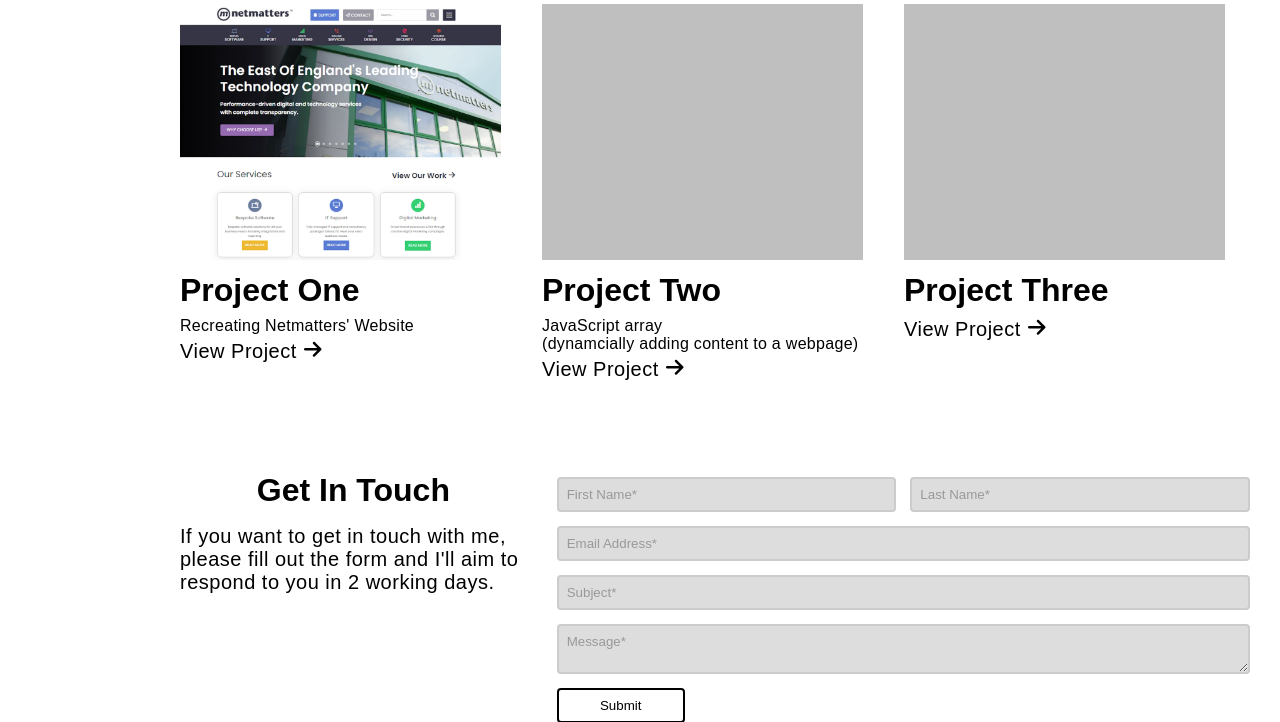
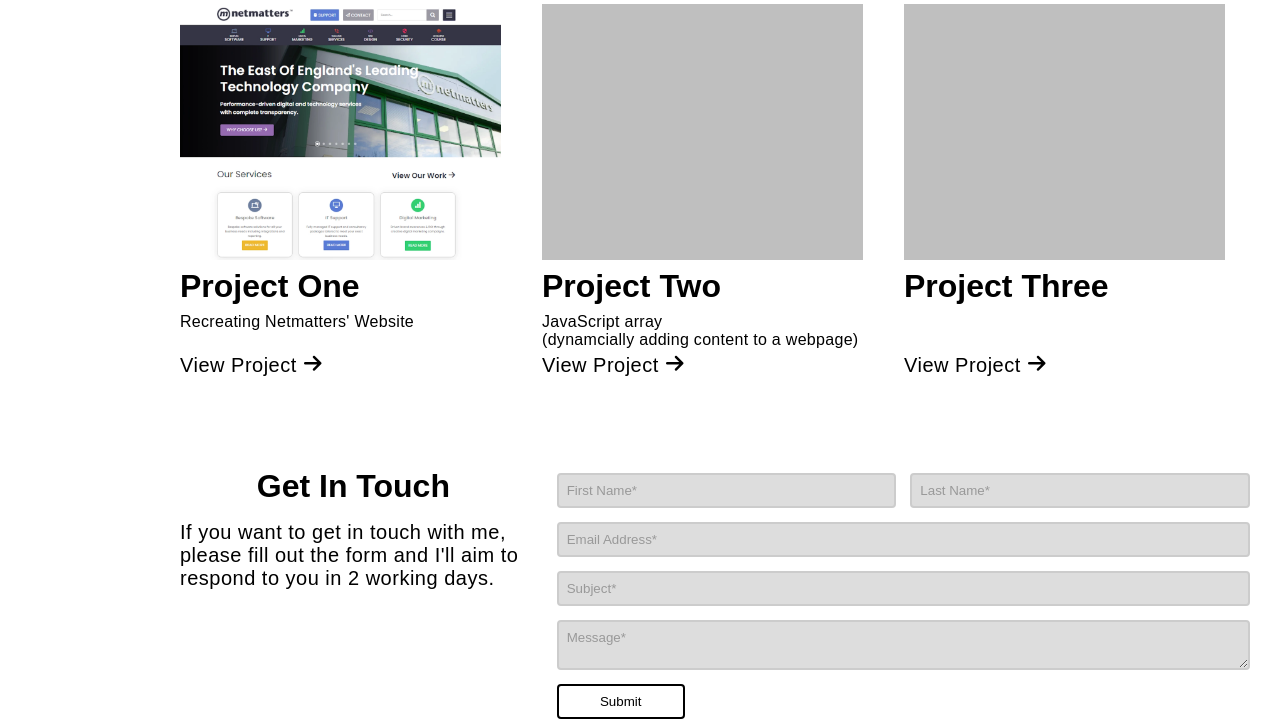
Before and after one commit to 7761279b-c739-4152-a1e2-9850adba1b8c/portfolio, a PHP site: page / in a window 1280 px wide. Shown: the part 860-1582 px from the top of the page. Run offline with PHP 8.4, Linux system fonts and the light colour scheme.

Commit message:
align view project lines

```diff
--- a/website/css/styles.css
+++ b/website/css/styles.css
@@ -360,35 +360,42 @@ header .scroll-button {
   top: 0;
   transition: .5s ease;
   text-decoration: none;
+  display: flex;
+  flex-direction: column;
 }
 
-/* line 24, ../../portfolio/website/scss/_projects.scss */
+/* line 25, ../../portfolio/website/scss/_projects.scss */
+.projects .project :last-child {
+  margin-top: auto;
+}
+
+/* line 29, ../../portfolio/website/scss/_projects.scss */
 .projects .project img {
   width: 100%;
   max-width: 321.25px;
   height: auto;
 }
 
-/* line 30, ../../portfolio/website/scss/_projects.scss */
+/* line 35, ../../portfolio/website/scss/_projects.scss */
 .projects .project h2 {
   text-align: left;
   font-size: 2rem;
   margin: 0.5rem 0;
 }
 
-/* line 35, ../../portfolio/website/scss/_projects.scss */
+/* line 40, ../../portfolio/website/scss/_projects.scss */
 .projects .project p {
   margin: 0;
 }
 
-/* line 38, ../../portfolio/website/scss/_projects.scss */
+/* line 43, ../../portfolio/website/scss/_projects.scss */
 .projects .project .description {
   font-size: 1rem;
   letter-spacing: 0.01875rem;
   margin-bottom: 0.25rem;
 }
 
-/* line 44, ../../portfolio/website/scss/_projects.scss */
+/* line 49, ../../portfolio/website/scss/_projects.scss */
 .projects .project:hover {
   top: -0.5rem;
 }
--- a/website/scss/_projects.scss
+++ b/website/scss/_projects.scss
@@ -20,6 +20,11 @@
         top: 0;
         transition: .5s ease;
         text-decoration: none;
+        display: flex;
+        flex-direction: column;
+        :last-child {
+            margin-top: auto;
+        }
 
         img {
             width: 100%;
```
Also changed, not shown: 1 other file.
